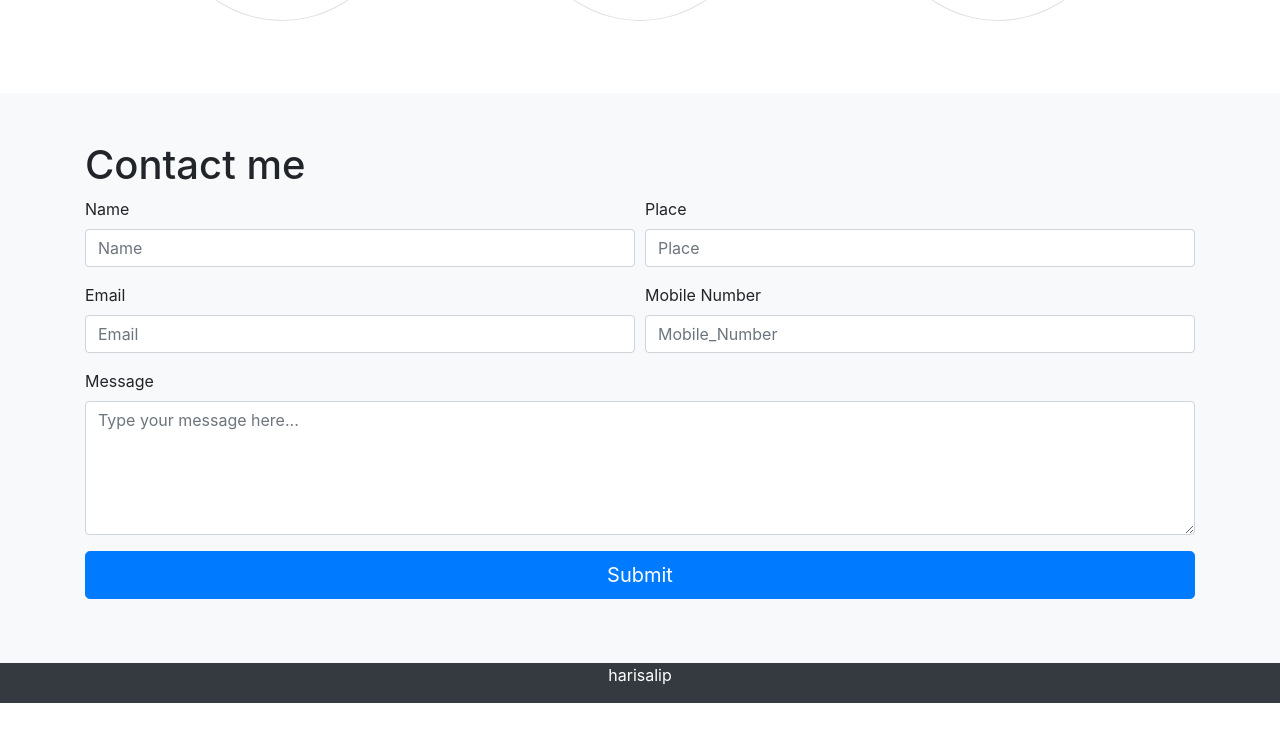
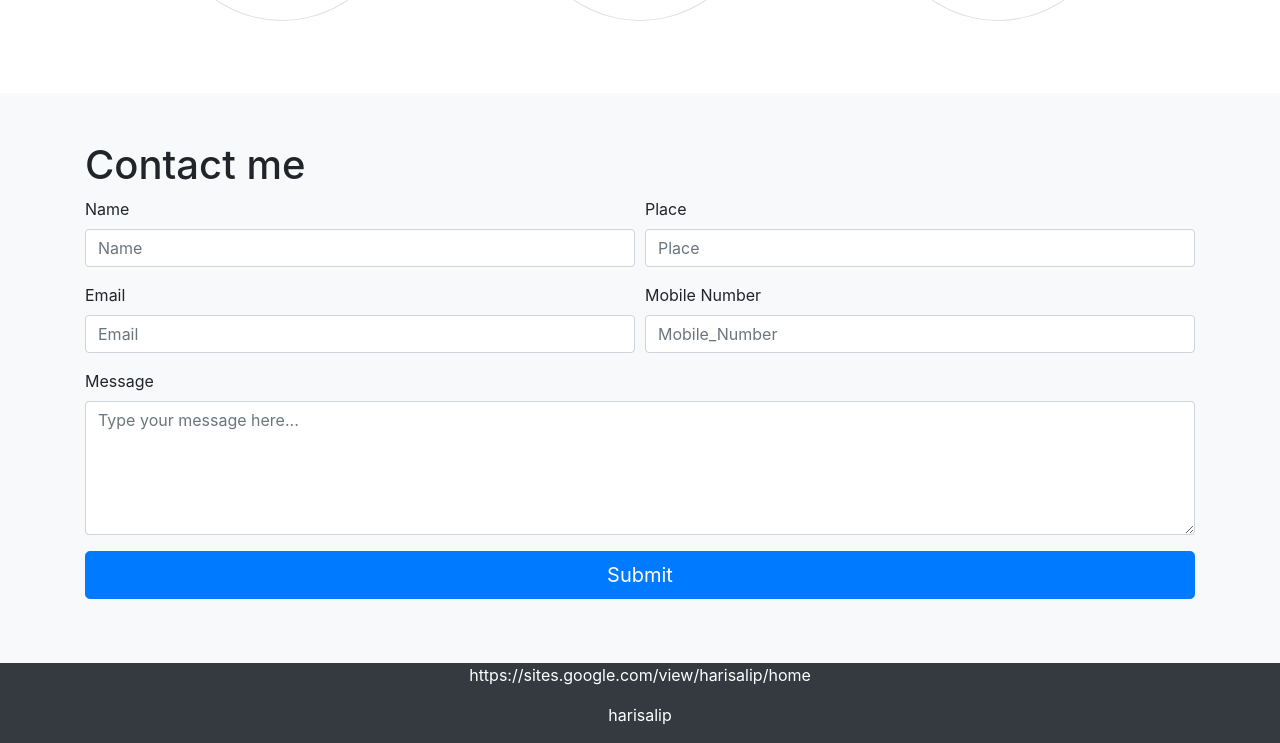
Before and after one commit to HARISALIP/harisalip, a plain HTML site: page index.html in a window 1280 px wide. Shown: the part 2244-2987 px from the top of the page. Before the commit the page ends 2947 px from the top, so only its background shows below. Drawn offline with nearby package versions, Linux system fonts and the light colour scheme.

Commit message:
Update index.html

```diff
--- a/index.html
+++ b/index.html
@@ -235,8 +235,7 @@
       <div class="container mx-auto">
         <div class="row">
           <div class="col-md-12 text-center text-white ">
-            <i class="fa fa-facebook-square" ></i>
-            <i class="bi bi-facebook"></i>
+            <p>https://sites.google.com/view/harisalip/home</p>
             <p>harisalip</p>
           </div>
         </div>
```
